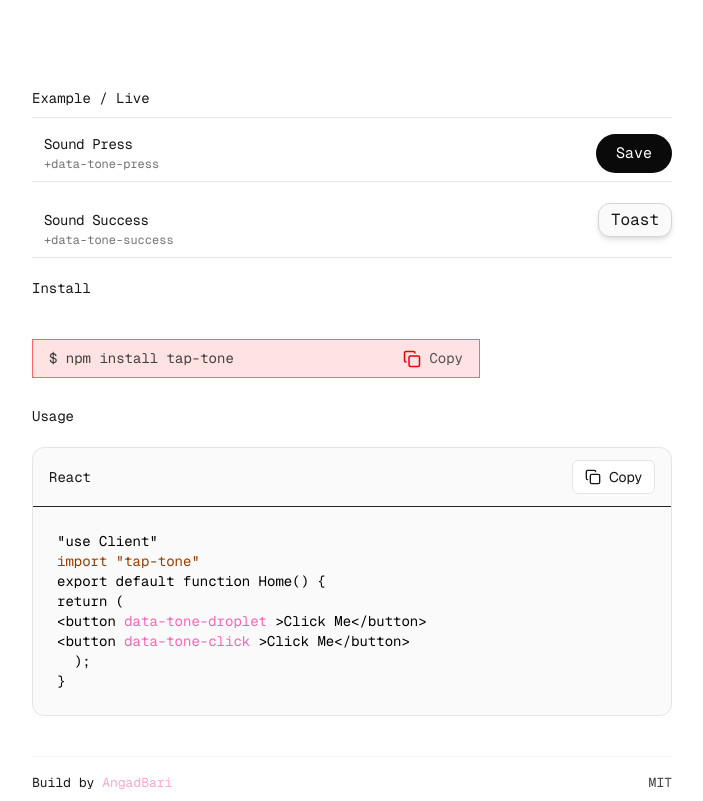
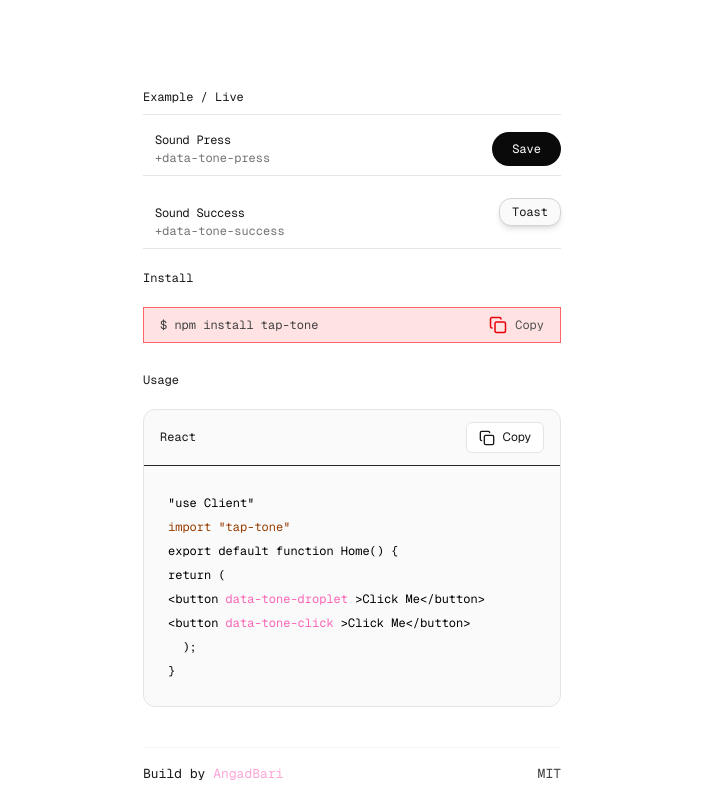
Before and after one commit to AngadBari/taptone, a Next.js app: page /use in a window 1280 px wide. Shown: the whole page, without its empty margins (288-991 px from the left). Built offline with nearby package versions, Linux system fonts and the light colour scheme.

Commit message:
Style add

```diff
--- a/app/components/example/LiveEx.tsx
+++ b/app/components/example/LiveEx.tsx
@@ -5,7 +5,7 @@ export const LiveEx = () => {
   return (
     <section className="px-4 mt-8 ">
       <h3
-        className={` font-mono text-neutral-900 text-[14px]   border-b py-2 border-neutral-200 `}
+        className={` font-mono text-neutral-900 text-[12px]   border-b py-2 border-neutral-200 `}
       >
         {" "}
         Example / Live
@@ -14,7 +14,7 @@ export const LiveEx = () => {
 {/* Example 1 */}
       <div className=" flex items-center justify-between border-b py-2 border-neutral-200">
         <div className="mt-2 px-3">
-          <h2 className="font-mono text-[14px] text-neutral-900 tracking-tight ">
+          <h2 className="font-mono text-[12px] text-neutral-900 tracking-tight ">
             Sound Press
           </h2>
           <p className="font-mono text-[12px] text-neutral-500">
@@ -24,7 +24,7 @@ export const LiveEx = () => {
         <div className="mt-2">
           <button
             data-tone-press
-            className="px-5 py-2 rounded-full bg-neutral-950 text-white font-mono text-[15px] hover:bg-neutral-800 transition-all duration-200"
+            className="px-5 py-2 rounded-full bg-neutral-950 text-white font-mono text-[12px] hover:bg-neutral-800 hover:scale-110 transition-all duration-200 hover:text-amber-600"
           >
             Save
           </button>
@@ -33,7 +33,7 @@ export const LiveEx = () => {
 
 <div className=" flex items-center justify-between border-b py-2 border-neutral-200">
     <div className="mt-5 px-3">
-          <h2 className="font-mono text-[14px] text-neutral-900 tracking-tight ">
+          <h2 className="font-mono text-[12px] text-neutral-900 tracking-tight ">
             Sound Success
           </h2>
           <p className="font-mono text-[12px] text-neutral-500">
--- a/app/components/example/SuccessToastDemo.tsx
+++ b/app/components/example/SuccessToastDemo.tsx
@@ -15,7 +15,7 @@ export default function SuccessToastDemo() {
           setTimeout(() => setOpen(false), 3500);
         }}
         data-tone-success
-        className="rounded-xl  px-3 py-1 font-mono  transition border border-neutral-300 shadow-md bg-neutral-50 "
+        className="rounded-xl  px-3 py-1 font-mono  transition border border-neutral-300 shadow-md bg-neutral-50 text-[12px] hover:scale-110 hover:border-dashed"
       >
         Toast
       </button>
--- a/app/use/CodeBook.tsx
+++ b/app/use/CodeBook.tsx
@@ -27,12 +27,12 @@ export default function CodeBook() {
   return (
     <div className=" rounded-xl border border-neutral-200 bg-neutral-50 mt-5">
       <div className="border-b border-neutral-800 px-4 py-3 flex items-center justify-between">
-        <h3 className="text-sm font-mono">React</h3>
+        <h3 className="text-sm font-mono text-[12px]">React</h3>
 
         <button
           onClick={handleCopy}
           data-tone-copy
-          className=" flex items-center gap-2 rounded-md border border-neutral-200 bg-white px-3 py-1.5 text-sm transition hover:bg-neutral-100"
+          className=" flex items-center gap-2 rounded-md border border-neutral-200 bg-white px-3 py-1.5 text-sm transition hover:bg-neutral-100 text-[12px]"
         >
           {copied ? (
             <>
@@ -48,8 +48,8 @@ export default function CodeBook() {
         </button>
       </div>
 
-      <pre className="overflow-x-auto p-6 text-sm text-neutral-800">
-        <code className="font-mono text-sm text-black">
+      <pre className="overflow-x-auto p-6  text-neutral-800">
+        <code className="font-mono text-[12px] text-black">
           <span>"use Client"</span> <br />
           <span className="text-amber-800">import "tap-tone"</span> <br />
           export default function Home() {"{"}
--- a/app/use/Copynpm.tsx
+++ b/app/use/Copynpm.tsx
@@ -22,16 +22,16 @@ export default function CopyNpm() {
   };
 
   return (
-    <section className="mt-10  ">
+    <section className="mt-5  ">
     <button
       onClick={handleCopy}
       className="flex w-full max-w-md items-center justify-between  border border-red-400 bg-red-100 px-4 py-2 transition"
     >
-      <code className="font-mono text-[14px] text-neutral-700 mr-15">
+      <code className="font-mono text-[12px] text-neutral-700 mr-15">
        $  {command}
       </code>
 
-      <div data-tone-copy className="flex items-center gap-2 text-[14px] font-mono text-neutral-600 ">
+      <div data-tone-copy className="flex items-center gap-2 text-[12px] font-mono text-neutral-600 ">
         {copied ? (
           <>
             <Check size={18} className="text-green-600 " />
--- a/app/use/Usage.tsx
+++ b/app/use/Usage.tsx
@@ -9,7 +9,7 @@ const Usage = () => {
       <div className="px-4 mt-5 ">
 
 {/* Install */}
-        <h3 className={` font-mono text-neutral-900 text-[14px]    `}>
+        <h3 className={` font-mono text-neutral-900 text-[12px]   `}>
           Install
         </h3>
 
@@ -17,7 +17,7 @@ const Usage = () => {
 
 {/* Usage */}
 
-        <h3 className={` font-mono text-neutral-900 text-[14px] mt-7    `}>
+        <h3 className={` font-mono text-neutral-900 text-[12px] mt-7    `}>
           Usage
         </h3>
        <CodeBook/>
--- a/app/use/page.tsx
+++ b/app/use/page.tsx
@@ -4,7 +4,7 @@ import Usage from './Usage'
 
 const page = () => {
   return (
-    <main className='mx-auto max-w-2xl mt-20'>
+    <main className='mx-auto max-w-[450px] mt-20'>
       <LiveEx/>
       <Usage/>
     </main>
```
